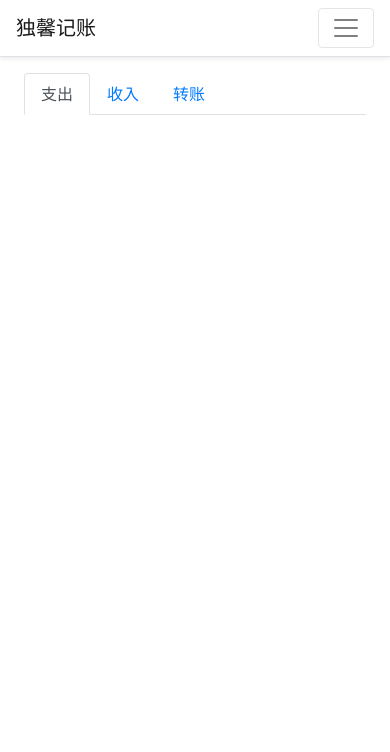
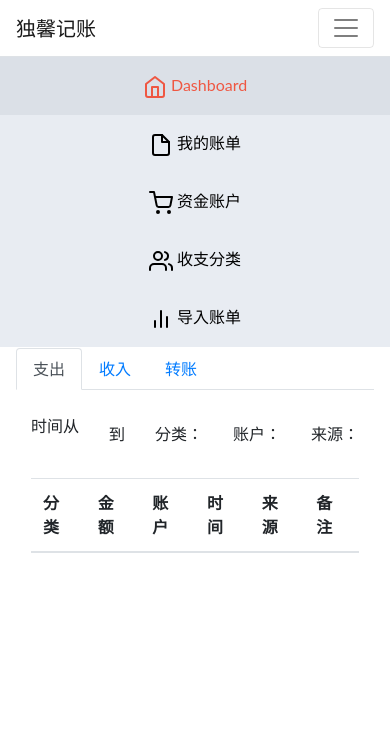
Before and after one commit to chenyuan99/daily-accounting, a Django app: page /pc/dashboard in a window 390 px wide. Shown: the top 752 px of the page. Before the commit the page ends 115 px from the top, so only its background shows below. Run offline with Django 3.2, Linux system fonts and the light colour scheme; the visitor is signed in with stand-in values (Sample User, id 1); lists and menus that the app fills with data are empty; some libraries are stand-ins or nearby versions.

Commit message:
update dashboard

```diff
--- a/accounting/urls.py
+++ b/accounting/urls.py
@@ -15,5 +15,6 @@ urlpatterns = [
     path('transfer-between-accounts/', views.transfer_between_accounts, name='transfer_between_accounts'),
     path('pc/dashboard', views.dashboard, name='pc/dashboard'),
     path('pc/dashboard/categoryList', views.display_categoryList,name='pc/dashboard/categoryList'),
+    path('pc/dashboard/accountList', views.display_accountList,name='pc/dashboard/accountList'),
     # path('accounts/', include('django.contrib.auth.urls')),
 ]
--- a/accounting/views.py
+++ b/accounting/views.py
@@ -411,10 +411,16 @@ def dashboard(request):
     if not request.user.is_authenticated:
         raise PermissionDenied
     query_results = HistoryRecord.objects.all()
-    return render(request, "accounting/dashboard.html", {'query_results': query_results})
+    return render(request, "accounting/billList.html", {'query_results': query_results})
 
 def display_categoryList(request):
     if not request.user.is_authenticated:
         raise PermissionDenied
     query_results = HistoryRecord.objects.all()
     return render(request, "accounting/categoryList.html", {'query_results': query_results})
+
+def display_accountList(request):
+    if not request.user.is_authenticated:
+        raise PermissionDenied
+    query_results = Account.objects.all()
+    return render(request, "accounting/categoryList.html", {'query_results': query_results})
--- a/templates/accounting/accountList.html
+++ b/templates/accounting/accountList.html
@@ -63,10 +63,10 @@
 
 				<canvas class="my-4" id="myChart" width="900" height="100"></canvas>
 
-				<<h4>Currently Viewing {{ header }}</h4>
+				<h4>Currently Viewing {{ header }}</h4>
 					<table class="table table-hover">
 						<thead>
-							{% if header|lower == "device" %}
+							{% if header|lower == "account" %}
 							<tr>
 								<th>id</th>
 								<th>Model</th>
--- a/templates/accounting/billList.html
+++ b/templates/accounting/billList.html
@@ -3,12 +3,7 @@
 {% block content %}
 
 <body>
-
-	<div class="container-fluid">
-		<div class="row">
-			<nav class="col-md-2 d-none d-md-block bg-light sidebar">
 	<div class="sidebar">
-					<div class="container-fluid">
 		<ul class="nav flex-column">
 			<li class="nav-item">
 				<a class="nav-link active" href="#">
@@ -42,117 +37,103 @@
 			</li>
 		</ul>
 	</div>
+
+	<div class="content">
+		<main role="main">
+			<ul class="nav nav-tabs" role="tablist">
+				<li class="nav-item">
+					<a class="nav-link active" data-toggle="tab" href="#expanse" id="#expanse">支出</a>
+				</li>
+				<li class="nav-item">
+					<a class="nav-link" data-toggle="tab" href="#income" id="#income">收入</a>
+				</li>
+				<li class="nav-item">
+					<a class="nav-link" data-toggle="tab" href="#transfer" id="#transfer">转账</a>
+				</li>
+			</ul>
+
+			<div class="tab-content">
+				<div id="expanse" class="container-fluid tab-pane active">
+					<br>
+					<div class="d-flex justify-content-between flex-wrap flex-md-nowrap align-items-center pb-2 mb-3">
+						<p>时间从</p>
+						<span>到</span>
+						<span>分类：</span>
+						<span>账户：</span>
+						<span>来源：</span>
 					</div>
-			</nav>
-
-			<main role="main" class="col-md-9 ml-sm-auto col-lg-10 pt-3 px-4">
-				<div
-					class="d-flex justify-content-between flex-wrap flex-md-nowrap align-items-center pb-2 mb-3 border-bottom">
-					<h1 class="h2">Dashboard</h1>
-					<div class="btn-toolbar mb-2 mb-md-0">
-						<div class="btn-group mr-2">
-							<button class="btn btn-sm btn-outline-secondary">Share</button>
-							<button class="btn btn-sm btn-outline-secondary">Export</button>
-						</div>
-						<button class="btn btn-sm btn-outline-secondary dropdown-toggle">
-							<span data-feather="calendar"></span>
-							This week
-						</button>
-					</div>
-				</div>
-
-				<canvas class="my-4" id="myChart" width="900" height="100"></canvas>
-
-				<<h4>Currently Viewing {{ header }}</h4>
 					<table class="table table-hover">
 						<thead>
-							{% if header|lower == "device" %}
 							<tr>
-								<th>id</th>
-								<th>Model</th>
-								<th>Price</th>
-								<th>Manufacturer</th>
-								<th>Model</th>
-								<th>VT_Tag</th>
-								<th>CS_Tag</th>
-								<th>Serial_Number</th>
-								<th>Status</th>
-								<th>Issues</th>
-								{% if user.is_authenticated %}
-								<th>Edit or Delete</th>
-								{% endif %}
+								<th>分类</th>
+								<th>金额</th>
+								<th>账户</th>
+								<th>时间</th>
+								<th>来源</th>
+								<th>备注</th>
 							</tr>
-							{% endif %}
-							{% if header|lower == "hostname" %}
-							<th>id</th>
-							<th>Hostname</th>
-							<th>Aliases</th>
-							<th>IP_Address</th>
-							<th>IPv6_Address</th>
-							<th>MAC_Address</th>
-							{% if user.is_authenticated %}
-							<th>Edit or Delete</th>
-							{% endif %}
-
-							{% endif %}
 						</thead>
 
 						<tbody>
+							{% for item in items %}
+							<tr>
+								<td>{{ item.category }}</td>
+								<td>{{ item.amount }}</td>
+								<td>${{ item.price }}</td>
+								<td>{{ item.account }}</td>
+								<td>手动记一笔</td>
+								<td>{{ item.VT_Tag }}</td>
+							</tr>
+							{% endfor %}
+						</tbody>
+					</table>
 
+
+
+				</div>
+				<div id="income" class="container-fluid tab-pane"><br>
+					income
+				</div>
+				<div id="transfer" class="container-fluid tab-pane"><br>
+
+					<br>
+					<div class="d-flex justify-content-between flex-wrap flex-md-nowrap align-items-center pb-2 mb-3">
+						<p>时间从</p>
+						<span>到</span>
+						<span>分类：</span>
+						<span>账户：</span>
+						<span>来源：</span>
+					</div>
+					<table class="table table-hover">
+						<thead>
+							<tr>
+								<th>分类</th>
+								<th>金额</th>
+								<th>转出账户</th>
+								<th>转入账户</th>
+								<th>时间</th>
+								<th>来源</th>
+								<th>备注</th>
+							</tr>
+						</thead>
+
+						<tbody>
 							{% for item in items %}
+							<tr>
+								<td>{{ item.category }}</td>
+								<td>{{ item.amount }}</td>
+								<td>${{ item.price }}</td>
+								<td>{{ item.account }}</td>
+								<td>手动记一笔</td>
+								<td>{{ item.VT_Tag }}</td>
+							</tr>
+							{% endfor %}
+						</tbody>
+					</table>
 
-							<tr>
-								{% if header|lower == "device" %}
-								<td>{{ item.pk }}</td>
-								<td>{{ item.type }}</td>
-								<td>${{ item.price }}</td>
-								<td>{{ item.Manufacturer }}</td>
-								<td>{{ item.Model }}</td>
-								<td>{{ item.VT_Tag }}</td>
-								<td>{{ item.CS_Tag }}</td>
-								<td>{{ item.Serial_Number }}</td>
-								<td>{{ item.status }}</td>
-								<td>{{ item.issue }}</td>
-								{% if user.is_authenticated %}
-								<th>Edit or Delete</th>
-
-								<td>
-									<a href="{% url 'edit_device' item.pk %}" class="btn btn-outline-info btn-sm"
-										role="button">Edit</a>
-									<a href="{% url 'delete_device' item.pk %}" class="btn btn-outline-danger btn-sm"
-										role="button">Delete</a>
-								</td>
-								{% endif %}
-								{% endif %}
-
-								{% if header|lower == "hostname" %}
-
-								<td>{{ item.pk }}</td>
-								<td>{{ item.Hostname }}</td>
-								<td>{{ item.Aliases }}</td>
-								<td>{{ item.IP_Address }}</td>
-								<td>{{ item.IPv6_Address }}</td>
-								<td>{{ item.MAC_Address }}</td>
-								{% if user.is_authenticated %}
-								<td>
-									<a href="{% url 'edit_device' item.pk %}" class="btn btn-outline-info btn-sm"
-										role="button">Edit</a>
-									<a href="{% url 'delete_device' item.pk %}" class="btn btn-outline-danger btn-sm"
-										role="button">Delete</a>
-								</td>
-								{% endif %}
-								{% endif %}
-
-							</tr>
-
-							{% endfor %}
-
-						</tbody>
-
-					</table>
+				</div>
 			</div>
 		</main>
-	</div>
 	</div>
 
 	<!-- Bootstrap core JavaScript
--- a/templates/accounting/categoryList.html
+++ b/templates/accounting/categoryList.html
@@ -61,10 +61,6 @@
 					</div>
 					<div id="incomeCategoryList" class="container-fluid tab-pane"><br>
 					</div>
-
-
-
-
 				</div>
 
 
--- a/templates/accounting/dashboard.html
+++ /dev/null
@@ -1,96 +0,0 @@
-{% extends "base.html" %}
-{% load static %}
-{% block content %}
-
-<body>
-	<div class="container-fluid">
-		<div class="row">
-			<nav class="col-md-2 d-none d-md-block bg-light sidebar">
-				<div class="sidebar">
-					<div class="container-fluid">
-						<ul class="nav flex-column">
-							<li class="nav-item">
-								<a class="nav-link active" href="#">
-									<span data-feather="home"></span>
-									Dashboard <span class="sr-only">(current)</span>
-								</a>
-							</li>
-							<li class="nav-item">
-								<a class="nav-link" href="#">
-									<span data-feather="file"></span>
-									我的账单
-								</a>
-							</li>
-							<li class="nav-item">
-								<a class="nav-link" href="#">
-									<span data-feather="shopping-cart"></span>
-									资金账户
-								</a>
-							</li>
-							<li class="nav-item">
-								<a class="nav-link" href="#">
-									<span data-feather="users"></span>
-									收支分类
-								</a>
-							</li>
-							<li class="nav-item">
-								<a class="nav-link" href="#">
-									<span data-feather="bar-chart-2"></span>
-									导入账单
-								</a>
-							</li>
-						</ul>
-					</div>
-				</div>
-			</nav>
-
-			<main role="main" class="col-md-9 ml-sm-auto col-lg-10 pt-3 px-4">
-				<!-- <div
-					class="d-flex justify-content-between flex-wrap flex-md-nowrap align-items-center pb-2 mb-3 border-bottom">
-					<h1 class="h2">Dashboard</h1>
-					<div class="btn-toolbar mb-2 mb-md-0">
-						<div class="btn-group mr-2">
-							<button class="btn btn-sm btn-outline-secondary">Share</button>
-							<button class="btn btn-sm btn-outline-secondary">Export</button>
-						</div>
-						<button class="btn btn-sm btn-outline-secondary dropdown-toggle">
-							<span data-feather="calendar"></span>
-							This week
-						</button>
-					</div> -->
-				<ul class="nav nav-tabs" role="tablist">
-					<li class="nav-item">
-						<a class="nav-link active" data-toggle="tab" href="#" id="#">支出</a>
-					</li>
-					<li class="nav-item">
-						<a class="nav-link" data-toggle="tab" href="#" id="#">收入</a>
-					</li>
-					<li class="nav-item">
-						<a class="nav-link" data-toggle="tab" href="#" id="#">转账</a>
-					</li>
-				</ul>
-			</main>
-		</div>
-	</div>
-
-	<!-- Bootstrap core JavaScript
-      ================================================== -->
-	<!-- Placed at the end of the document so the pages load faster -->
-	<script src="https://code.jquery.com/jquery-3.2.1.slim.min.js"
-		integrity="sha384-KJ3o2DKtIkvYIK3UENzmM7KCkRr/rE9/Qpg6aAZGJwFDMVNA/GpGFF93hXpG5KkN"
-		crossorigin="anonymous"></script>
-	<script>window.jQuery || document.write('<script src="../../../../assets/js/vendor/jquery-slim.min.js"><\/script>')</script>
-	<script src="../../../../assets/js/vendor/popper.min.js"></script>
-	<script src="../../../../dist/js/bootstrap.min.js"></script>
-
-	<!-- Icons -->
-	<script src="https://unpkg.com/feather-icons/dist/feather.min.js"></script>
-	<script>
-		feather.replace()
-	</script>
-
-	<!-- Graphs -->
-	<script src="https://cdnjs.cloudflare.com/ajax/libs/Chart.js/2.7.1/Chart.min.js"></script>
-</body>
-
-{% endblock %}
--- a/templates/base.html
+++ b/templates/base.html
@@ -1,23 +1,86 @@
 {% load static %}
 <!DOCTYPE html>
 <html>
+
 <head>
   <meta charset="UTF-8">
   <meta name="viewport" content="width=device-width, initial-scale=1" />
   <link href="https://cdn.jsdelivr.net/npm/bootstrap@4.5.3/dist/css/bootstrap.min.css" rel="stylesheet">
-    <link href="https://cdn.jsdelivr.net/npm/@fortawesome/fontawesome-free@5.15.1/css/fontawesome.min.css" rel="stylesheet">
-    <link href="https://cdn.jsdelivr.net/npm/@fortawesome/fontawesome-free@5.15.1/css/all.min.css" rel="stylesheet" type="text/css">
+  <link href="https://cdn.jsdelivr.net/npm/@fortawesome/fontawesome-free@5.15.1/css/fontawesome.min.css"
+    rel="stylesheet">
+  <link href="https://cdn.jsdelivr.net/npm/@fortawesome/fontawesome-free@5.15.1/css/all.min.css" rel="stylesheet"
+    type="text/css">
   <script src="https://cdn.jsdelivr.net/npm/jquery@3.5.1/dist/jquery.min.js"></script>
   <script src="https://cdn.jsdelivr.net/npm/popper.js@1.16.1/dist/umd/popper.min.js"></script>
   <script src="https://cdn.jsdelivr.net/npm/bootstrap@4.5.3/dist/js/bootstrap.min.js"></script>
   <script src="https://cdn.jsdelivr.net/npm/echarts@5.0.0/dist/echarts.min.js"></script>
-    <link href="https://cdn.jsdelivr.net/npm/jquery-datetimepicker@2.5.21/build/jquery.datetimepicker.min.css" rel="stylesheet">
-    <script src="https://cdn.jsdelivr.net/npm/jquery-datetimepicker@2.5.21/build/jquery.datetimepicker.full.min.js"></script>
+  <link href="https://cdn.jsdelivr.net/npm/jquery-datetimepicker@2.5.21/build/jquery.datetimepicker.min.css"
+    rel="stylesheet">
+  <script
+    src="https://cdn.jsdelivr.net/npm/jquery-datetimepicker@2.5.21/build/jquery.datetimepicker.full.min.js"></script>
+  <link rel="stylesheet" href="https://cdn.jsdelivr.net/npm/bootstrap-icons@1.4.0/font/bootstrap-icons.css">
   <link rel="stylesheet" href="{% static 'accounting/css/accounting.css' %}">
   <title>独馨记账</title>
+  <style>
+    body {
+  margin: 0;
+  font-family: "Lato", sans-serif;
+}
+
+.sidebar {
+  margin: 0;
+  padding: 0;
+  width: 200px;
+  background-color: #e8ecf2;
+  position: fixed;
+  height: 100%;
+  overflow: auto;
+}
+
+.sidebar a {
+  display: block;
+  color: black;
+  padding: 16px;
+  text-decoration: none;
+}
+
+.sidebar a.active {
+  background-color: #dbe0e7;
+  color: #ef5742;
+}
+
+.sidebar a:hover:not(.active) {
+  background-color: #dbe0e7;
+  color: #ef5742;
+}
+
+div.content {
+  margin-left: 200px;
+  padding: 1px 16px;
+  height: 1000px;
+}
+
+@media screen and (max-width: 700px) {
+  .sidebar {
+    width: 100%;
+    height: auto;
+    position: relative;
+  }
+  .sidebar a {float: left;}
+  div.content {margin-left: 0;}
+}
+
+@media screen and (max-width: 400px) {
+  .sidebar a {
+    text-align: center;
+    float: none;
+  }
+}
+  </style>
 </head>
+
 <body>
-  <nav class="navbar navbar-expand-lg navbar-light border-bottom shadow-sm" style="background-color: white;">
+  <nav class="navbar navbar-expand-lg navbar-light border-bottom" style="background-color: white;">
     <div class="container">
       <a class="navbar-brand" href="/">独馨记账</a>
       <button class="navbar-toggler" type="button" data-toggle="collapse" data-target="#navbarSupportedContent"
@@ -29,7 +92,7 @@
         <ul class="navbar-nav mr-auto"></ul>
 
         <ul class="navbar-nav mt-2 mt-lg-0">
-        <li><a class="nav-link" href="/accounting"><i class="bi-list"></i> 记账</a></li>
+          <li><a class="nav-link" href="/pc/dashboard"><i class="bi-list"></i> 记账</a></li>
           {% if user.is_authenticated %}
           <li><a class="nav-link" href="{% url 'logout' %}"><i class="bi-box-arrow-down"></i>登出</a></li>
           {% else %}
```
Also changed, not shown: templates/accounting/index.html (+1 -8 lines). Lines whose indentation alone changed are shown as unchanged.
